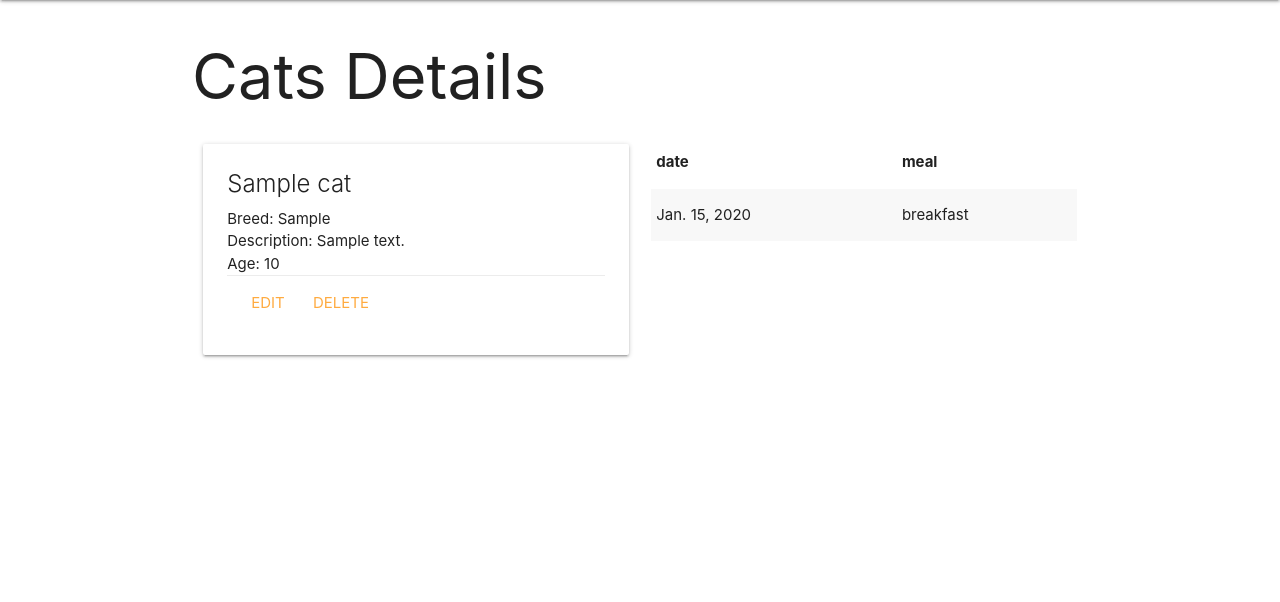
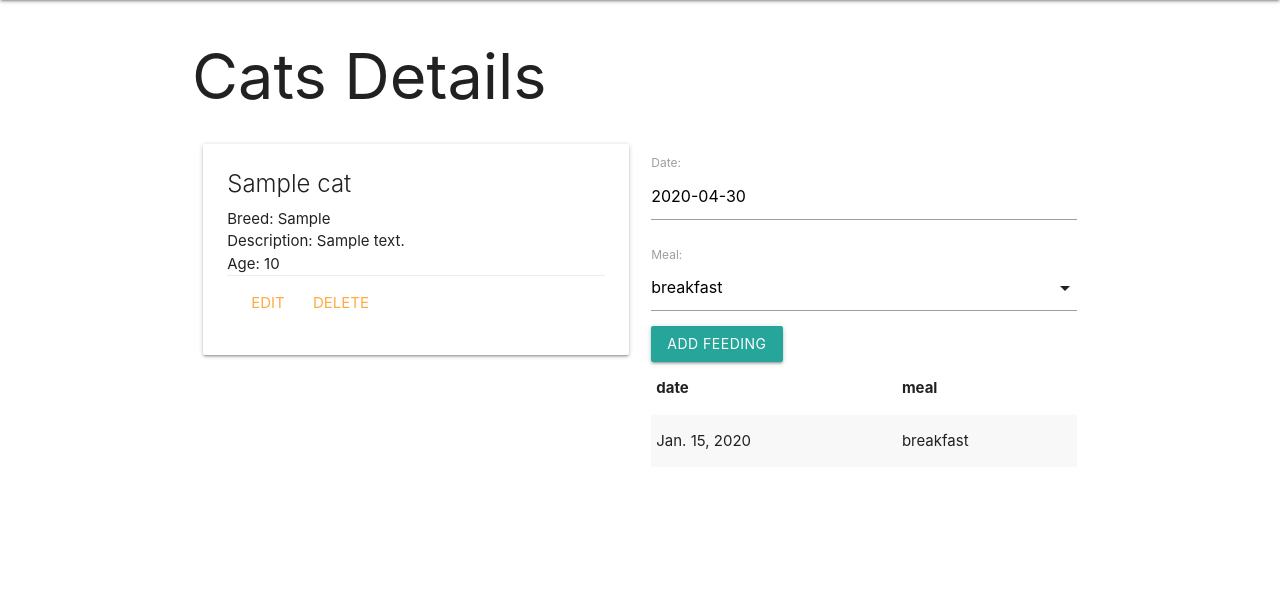
Before and after one commit to pauladixon/cat_collector, a Django app: template main_app/templates/main_app/cat_detail.html in a window 1280 px wide. Shown: the part 64-666 px from the top of the page. Run offline with Django 3.2, Linux system fonts and the light colour scheme; the template is opened without the code that fills it: values that come from a table or form of the project are taken from there, others are empty; tables that the repository leaves empty hold one stand-in row (values such as "Sample post").

Commit message:
added working feeding form to cat detail page

```diff
--- a/main_app/forms.py
+++ b/main_app/forms.py
@@ -4,4 +4,4 @@ from .models import Feeding
 class FeedingForm(ModelForm):
     class Meta:
         model = Feeding
-        fields = ['data', 'meal']
+        fields = ['date', 'meal']
--- a/main_app/templates/base.html
+++ b/main_app/templates/base.html
@@ -9,6 +9,7 @@
   <title>cat collector</title>
   <link rel="stylesheet" href="https://cdnjs.cloudflare.com/ajax/libs/materialize/1.0.0/css/materialize.min.css">
   <link rel="stylesheet" href="{% static 'css/style.css' %}" type="text/css">
+  <script src="https://cdnjs.cloudflare.com/ajax/libs/materialize/1.0.0/js/materialize.min.js"></script>
 </head>
 <body>
   <header class="navbar-fixed">
--- a/main_app/templates/main_app/cat_detail.html
+++ b/main_app/templates/main_app/cat_detail.html
@@ -23,6 +23,11 @@
 
   </div>
   <div class="col s6">
+    <form action="{%url 'add_feeding' cat.id %}" method='post'>
+      {% csrf_token %}
+      {{ feeding_form.as_p }}
+      <input type="submit" class="btn" value="add feeding">
+    </form>
     <table class="striped">
       <thead>
         <tr><th>date</th><th>meal</th></tr>
@@ -39,5 +44,17 @@
   </div>
 </div>
 
-
+<!-- below all HTML -->
+<script>
+  var dateEl = document.getElementById('id_date');
+  M.Datepicker.init(dateEl, {
+    format: 'yyyy-mm-dd',
+    defaultDate: new Date(),
+    setDefaultDate: true,
+    autoClose: true
+  });
+  // add additional JS to initialize select below
+  var selectEl = document.getElementById('id_meal');
+  M.FormSelect.init(selectEl);
+</script>
 {% endblock %}
--- a/main_app/urls.py
+++ b/main_app/urls.py
@@ -2,11 +2,12 @@ from django.urls import path
 from . import views
 
 urlpatterns = [
-    path('', views.home, name='home'),
-    path('about/', views.about, name='about'),
-    path('cats/', views.CatList.as_view(), name='cats_index'),
-    path('cats/<int:pk>', views.CatDetail.as_view(), name='cats_detail'),
-    path('cats/create', views.CatCreate.as_view(), name='cats_create'),
-    path('cats/<int:pk>/update/', views.CatUpdate.as_view(), name='cats_update'),
-    path('cats/<int:pk>/delete/', views.CatDelete.as_view(), name='cats_delete'),
+    path('',                            views.home,                 name='home'),
+    path('about/',                      views.about,                name='about'),
+    path('cats/',                       views.CatList.as_view(),    name='cats_index'),
+    path('cats/<int:pk>/',              views.cat_detail,           name='cats_detail'),
+    path('cats/create',                 views.CatCreate.as_view(),  name='cats_create'),
+    path('cats/<int:pk>/update/',       views.CatUpdate.as_view(),  name='cats_update'),
+    path('cats/<int:pk>/delete/',       views.CatDelete.as_view(),  name='cats_delete'),
+    path('cats/<int:pk>/add_feeding/',  views.add_feeding,          name='add_feeding'),
 ]
```
Also changed, not shown: main_app/views.py (+20 -4 lines). Lines whose indentation alone changed are shown as unchanged.
